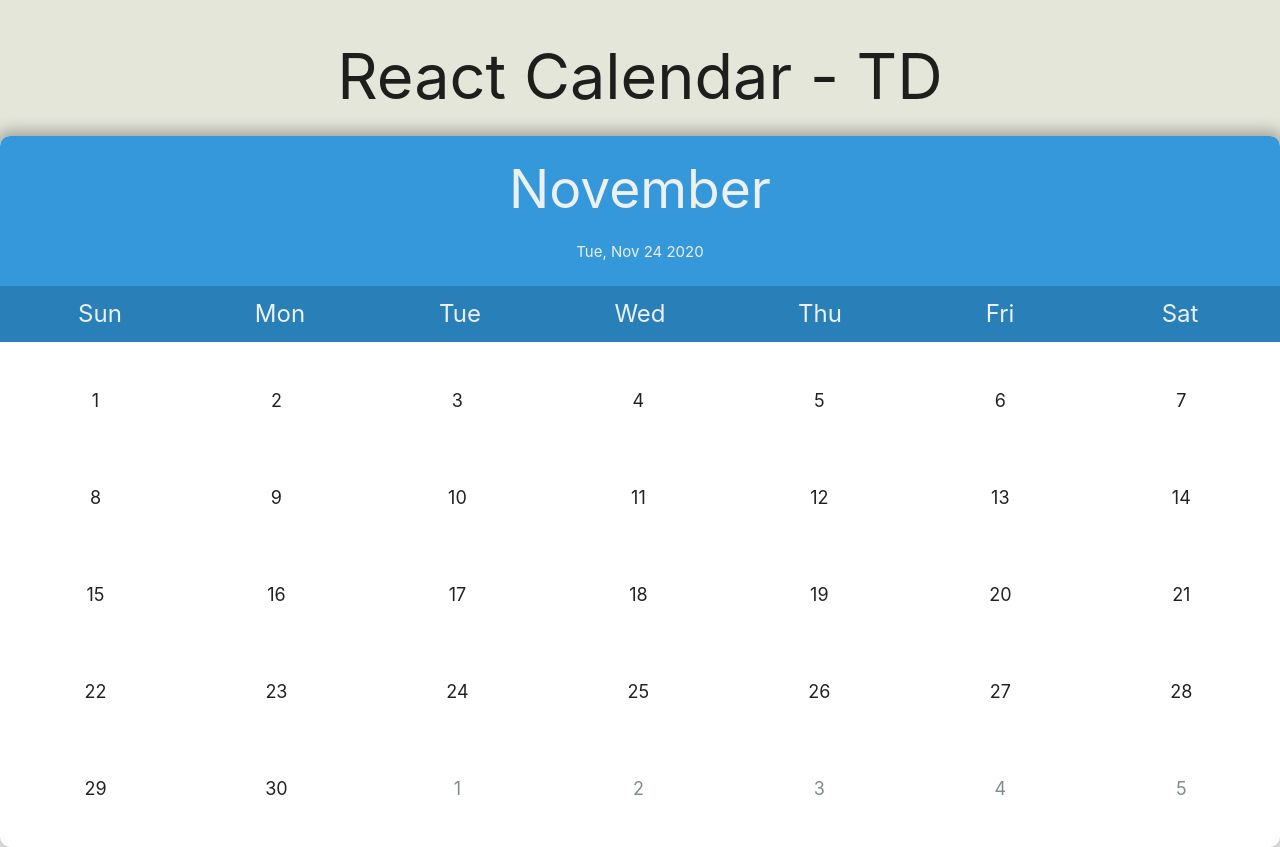
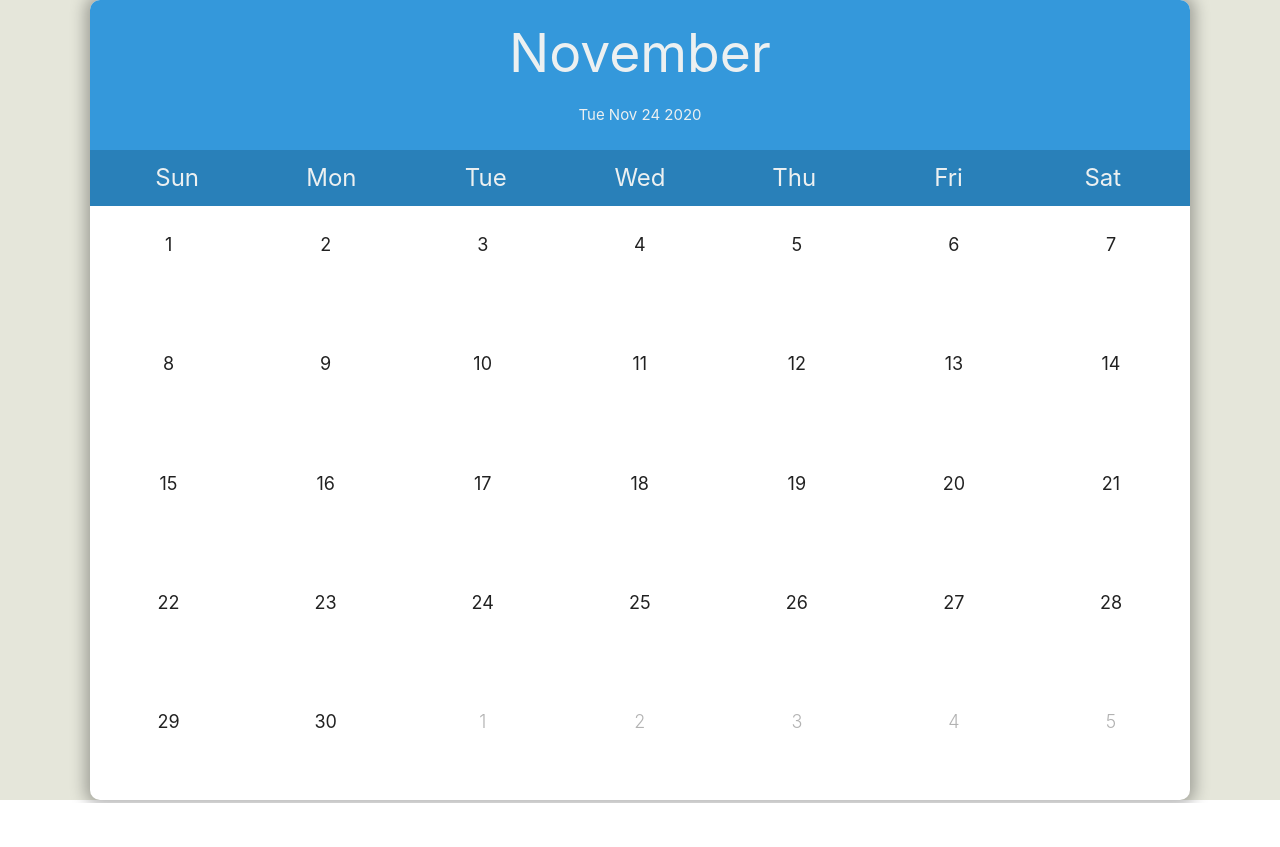
Before and after one commit to williancozzi/td-calendar-react, a React (Create React App) app: page / in a window 1280 px wide. After the commit the page ends 803 px from the top, so only its background shows below. Built offline with nearby package versions, Linux system fonts and the light colour scheme.

Commit message:
fixes in css and improved days divs with a for

```diff
--- a/src/App.js
+++ b/src/App.js
@@ -1,18 +1,20 @@
 import './App.css';
 
 function App() {
+    const today = new window.Date();
+    let days = []
+    for (let i = 1; i <= 30; i++) {
+        days.push(<div>{i}</div>)
+    }
 
     return (
         <div className="App">
             <div className="wrapper">
-                <div>
-                    <h1>React Calendar - TD</h1>
-                </div>
                 <div className="calendar">
                     <div className="month">
                         <div>
                             <h2 style={styles.h2New}>November</h2>
-                            <p>Tue, Nov 24 2020</p>
+                            <p id="actual-date">{today.toDateString()}</p>
                         </div>
                     </div>
                     <div className="weekdays">
@@ -25,36 +27,7 @@ function App() {
                         <div>Sat</div>
                     </div>
                     <div className="days">
-                        <div>1</div>
-                        <div>2</div>
-                        <div>3</div>
-                        <div>4</div>
-                        <div>5</div>
-                        <div>6</div>
-                        <div>7</div>
-                        <div>8</div>
-                        <div>9</div>
-                        <div>10</div>
-                        <div>11</div>
-                        <div>12</div>
-                        <div>13</div>
-                        <div>14</div>
-                        <div>15</div>
-                        <div>16</div>
-                        <div>17</div>
-                        <div>18</div>
-                        <div>19</div>
-                        <div>20</div>
-                        <div>21</div>
-                        <div>22</div>
-                        <div>23</div>
-                        <div>24</div>
-                        <div>25</div>
-                        <div>26</div>
-                        <div>27</div>
-                        <div>28</div>
-                        <div>29</div>
-                        <div>30</div>
+                        {days}
                         <div style={styles.otherDays}>1</div>
                         <div style={styles.otherDays}>2</div>
                         <div style={styles.otherDays}>3</div>
@@ -72,7 +45,8 @@ const styles = {
         marginTop: "24px",
     },
     otherDays: {
-        color: "#7f8c8d",
+        color: "#aaaaaae8",
+        fontWeight: "300",
     }
 };
 
--- a/src/index.css
+++ b/src/index.css
@@ -24,8 +24,8 @@ code {
   display: flex;
   flex-direction: column;
   margin: auto;
-  width: 1280px;
-  height: 720px;
+  width: 1100px;
+  height: 800px;
   background-color: white;
   box-shadow: 0px 0px 15px 5px rgb(0, 0, 0, 0.3);
   border-radius: 10px;
@@ -52,20 +52,30 @@ code {
 }
 
 .weekdays div {
-  width: 14.25%;
+  width: 14.28%;
   text-align: center;
 }
 
 .days {
   display: flex;
   flex-wrap: wrap;
-  text-align: center;
   font-size: large;
-  padding: 10px 5px;
+
 }
 
 .days div {
-  width: 14.25%;
-  margin-bottom: 35px;
-  margin-top: 35px;
+  width: 14.28%;
+  height: 31%;
+  text-align: center;
+  padding: 25px 0;
+  transition: all 0.4s;
 }
+
+.days div:hover {
+  background-color: #bdc3c785;
+}
+
+.today {
+  background-color: #2980b9;
+  color: #ecf0f1;
+}
```
Also changed, not shown: 1 other file (tests, documents, lock files or other folders).
